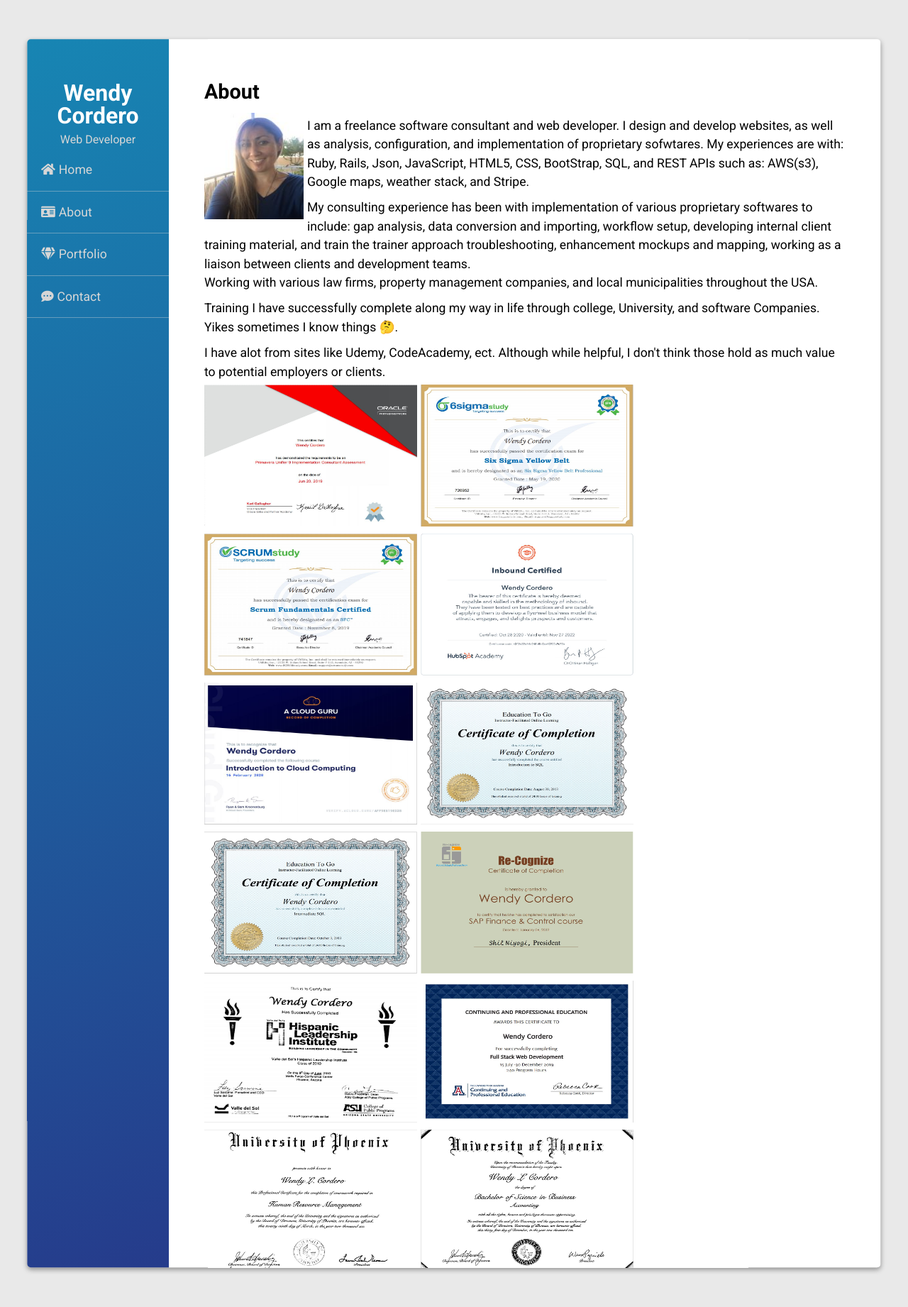
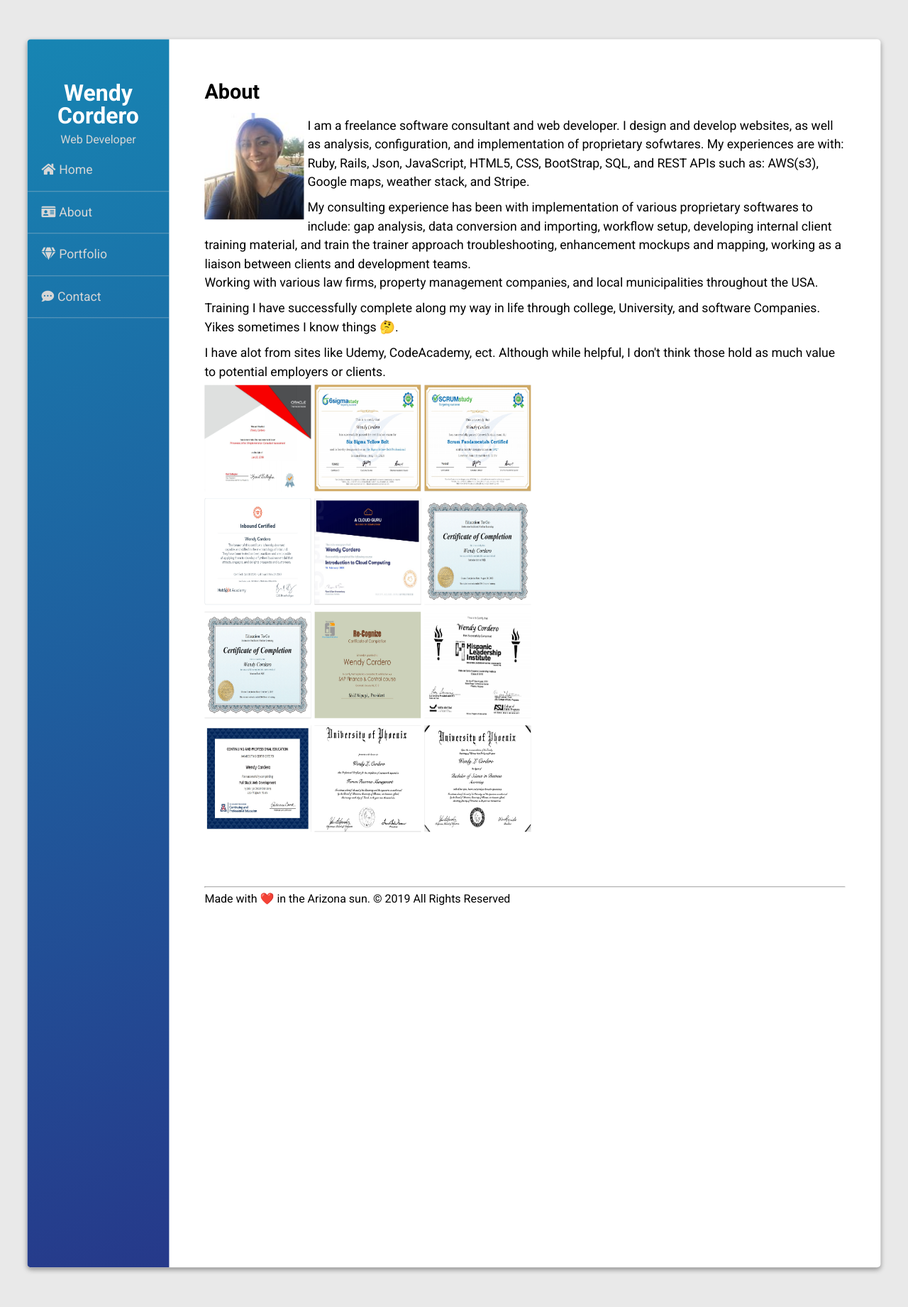
Before and after one commit to wcconsulting11/blog-wendy-cordero, a PHP site: page /about.html in a window 1280 px wide. Shown: the whole page at 71% size. Run offline with PHP 8.4, Linux system fonts and the light colour scheme; some libraries are stand-ins or nearby versions.

Commit message:
updated image about pg

```diff
--- a/about.html
+++ b/about.html
@@ -51,16 +51,16 @@
               <p>
                 I have alot from sites like Udemy, CodeAcademy, ect. Although while helpful, I don't think those hold as much value to potential employers or clients.
               </p>
-              <div>
+              <div class="about-cert-grp">
                 <ul>
                   <li><img class="about-cert" src="assets/images/OraclePU9.JPG"></img></li>
                   <li><img class="about-cert" src="assets/images/YellowBelt.JPG"></img></li>
                   <li><img class="about-cert" src="assets/images/Scrum.JPG"></img></li>
                 </ul>
                 <ul>
-                  <li><img class="about-cert" src="assets/images/InboundHub.JPG"></img></li>
-                  <li><img class="about-cert" src="assets/images/IntroCloudComputing.JPG"></img></li>
-                  <li><img class="about-cert" src="assets/images/SQLBasic.JPG"></img></li>
+                <li><img class="about-cert" src="assets/images/InboundHub.JPG"></img></li>
+                <li><img class="about-cert" src="assets/images/IntroCloudComputing.JPG"></img></li>
+                <li><img class="about-cert" src="assets/images/SQLBasic.JPG"></img></li>
                 </ul>
                 <ul>
                   <li><img class="about-cert" src="assets/images/SQLIntermediate.JPG"></img></li>
@@ -79,8 +79,9 @@
               <br>
               <br>
             </article>
-          </main>
+
             <hr>
             <div class="footer">
               Made with ❤️ in the Arizona sun. © 2019 All Rights Reserved
             </div>
+          </main>
--- a/assets/css/style.css
+++ b/assets/css/style.css
@@ -151,14 +151,18 @@
   width: 140px;
   height: 150px;
 }
-
+.about-cert-grp{
+  display: grid;
+  grid-template-rows: 4span;
+  grid-auto-columns: 3span;
+}
 .about-cert{
   float: left;
   padding-top: 5px;
   padding-right: 5px;
   padding-bottom: 5px;
-  width: 300px;
-  height: 200px;
+  width: 150px;
+  height: 150px;
 }
 ul.social {
   margin-top: 30px;
```
Also changed, not shown: 1 other file.
